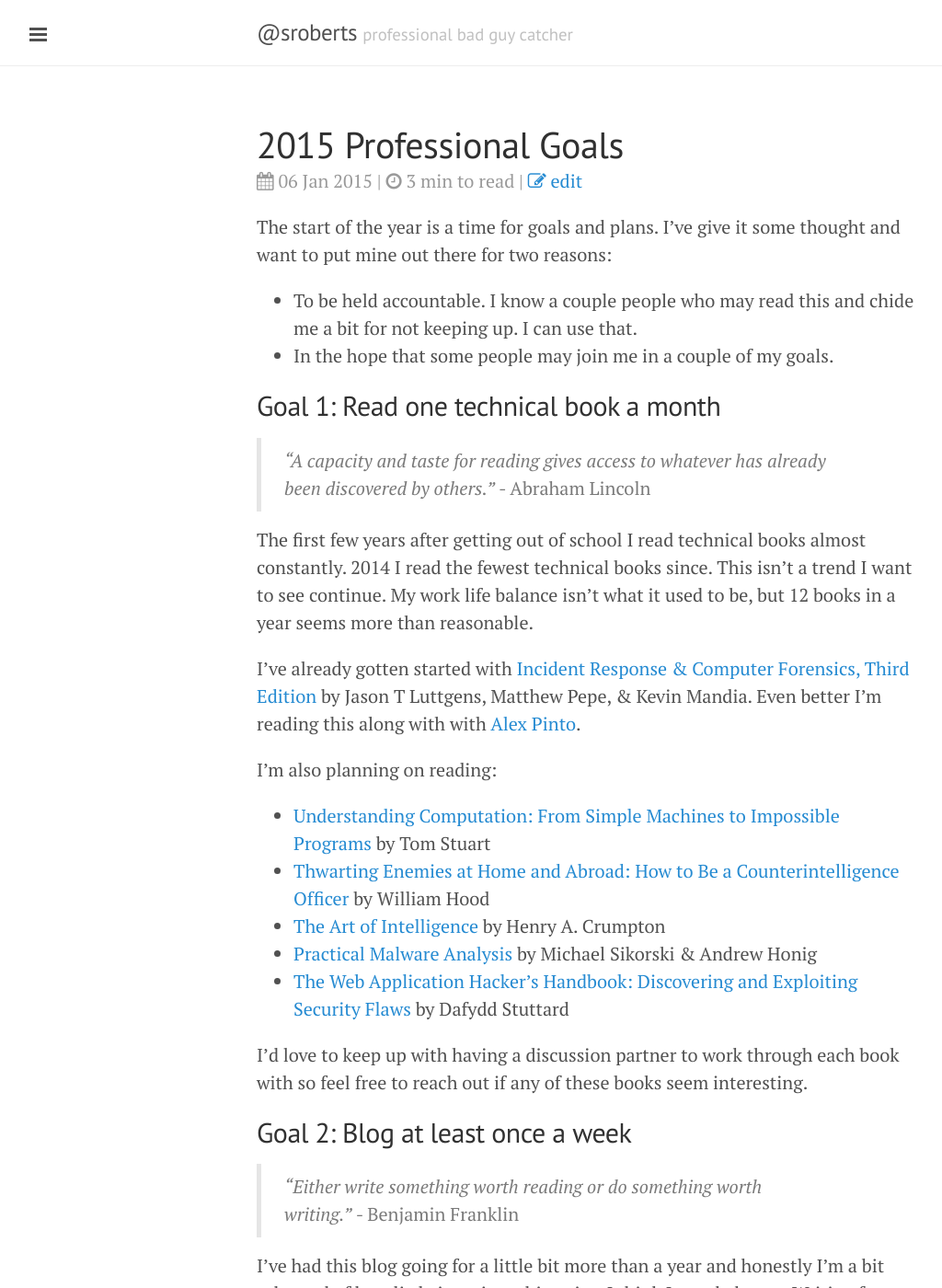
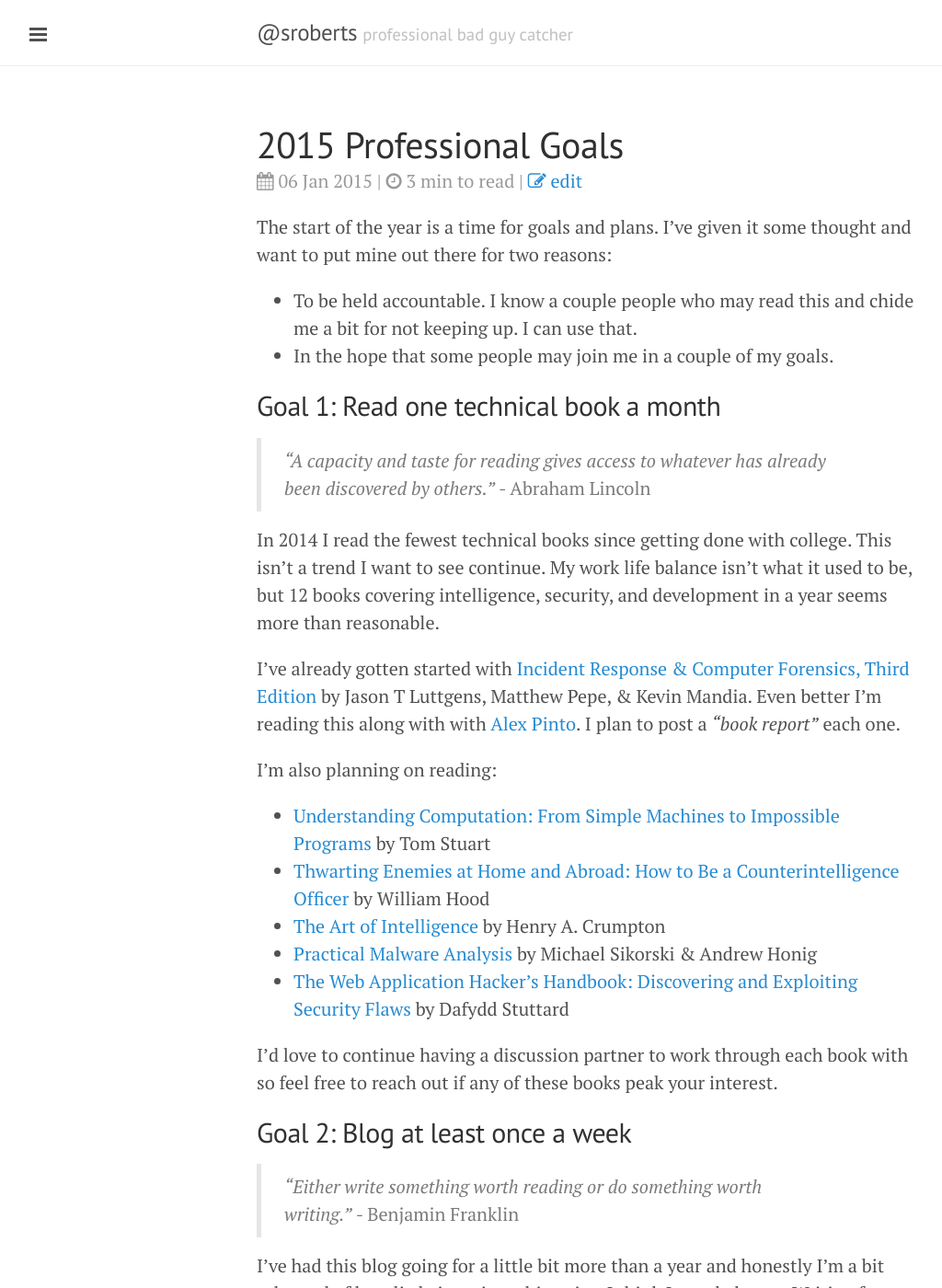
Before and after one commit to sroberts/sroberts.github.io, a Jekyll site: the page built from _posts/2015-01-06-2015-professional-goals.md, in a window 1280 px wide and 1400 px high. Shown: the whole window at 92% size, without its empty margins (1-1025 px from the left). Built offline with Jekyll 4.4.1, drawn with Linux system fonts in a browser that asks for light colours; nearby versions of some CDN libraries; some of the changed text lies outside the part shown.

Commit message:
final edits and spelling

```diff
--- a/_posts/2015-01-06-2015-professional-goals.md
+++ b/_posts/2015-01-06-2015-professional-goals.md
@@ -3,7 +3,7 @@ layout: post
 title: 2015 Professional Goals
 ---
 
-The start of the year is a time for goals and plans. I've give it some thought and want to put mine out there for two reasons:
+The start of the year is a time for goals and plans. I've given it some thought and want to put mine out there for two reasons:
 
 - To be held accountable. I know a couple people who may read this and chide me a bit for not keeping up. I can use that.
 - In the hope that some people may join me in a couple of my goals.
@@ -12,9 +12,9 @@ The start of the year is a time for goals and plans. I've give it some thought a
 
 > _“A capacity and taste for reading gives access to whatever has already been discovered by others.”_  - Abraham Lincoln
 
-The first few years after getting out of school I read technical books almost constantly. 2014 I read the fewest technical books since. This isn't a trend I want to see continue. My work life balance isn't what it used to be, but 12 books in a year seems more than reasonable.
+In 2014 I read the fewest technical books since getting done with college. This isn't a trend I want to see continue. My work life balance isn't what it used to be, but 12 books covering intelligence, security, and development in a year seems more than reasonable.
 
-I've already gotten started with [Incident Response & Computer Forensics, Third Edition](Incident Response & Computer Forensics, Third Edition) by Jason T Luttgens, Matthew Pepe, & Kevin Mandia. Even better I'm reading this along with with [Alex Pinto](http://about.me/alexcpsec).
+I've already gotten started with [Incident Response & Computer Forensics, Third Edition](Incident Response & Computer Forensics, Third Edition) by Jason T Luttgens, Matthew Pepe, & Kevin Mandia. Even better I'm reading this along with with [Alex Pinto](http://about.me/alexcpsec). I plan to post a _"book report"_ each one.
 
 I'm also planning on reading:
 
@@ -24,7 +24,7 @@ I'm also planning on reading:
 - [Practical Malware Analysis](Practical Malware Analysis: The Hands-On Guide to Dissecting Malicious Software) by Michael Sikorski & Andrew Honig
 - [The Web Application Hacker's Handbook: Discovering and Exploiting Security Flaws](https://www.goodreads.com/book/show/1914619.The_Web_Application_Hacker_s_Handbook) by Dafydd Stuttard
 
-I'd love to keep up with having a discussion partner to work through each book with so feel free to reach out if any of these books seem interesting.
+I'd love to continue having a discussion partner to work through each book with so feel free to reach out if any of these books peak your interest.
 
 ## Goal 2: Blog at least once a week
 
```
Also changed, not shown: other parts of _posts/2015-01-06-2015-professional-goals.md (+2 -2 lines).
